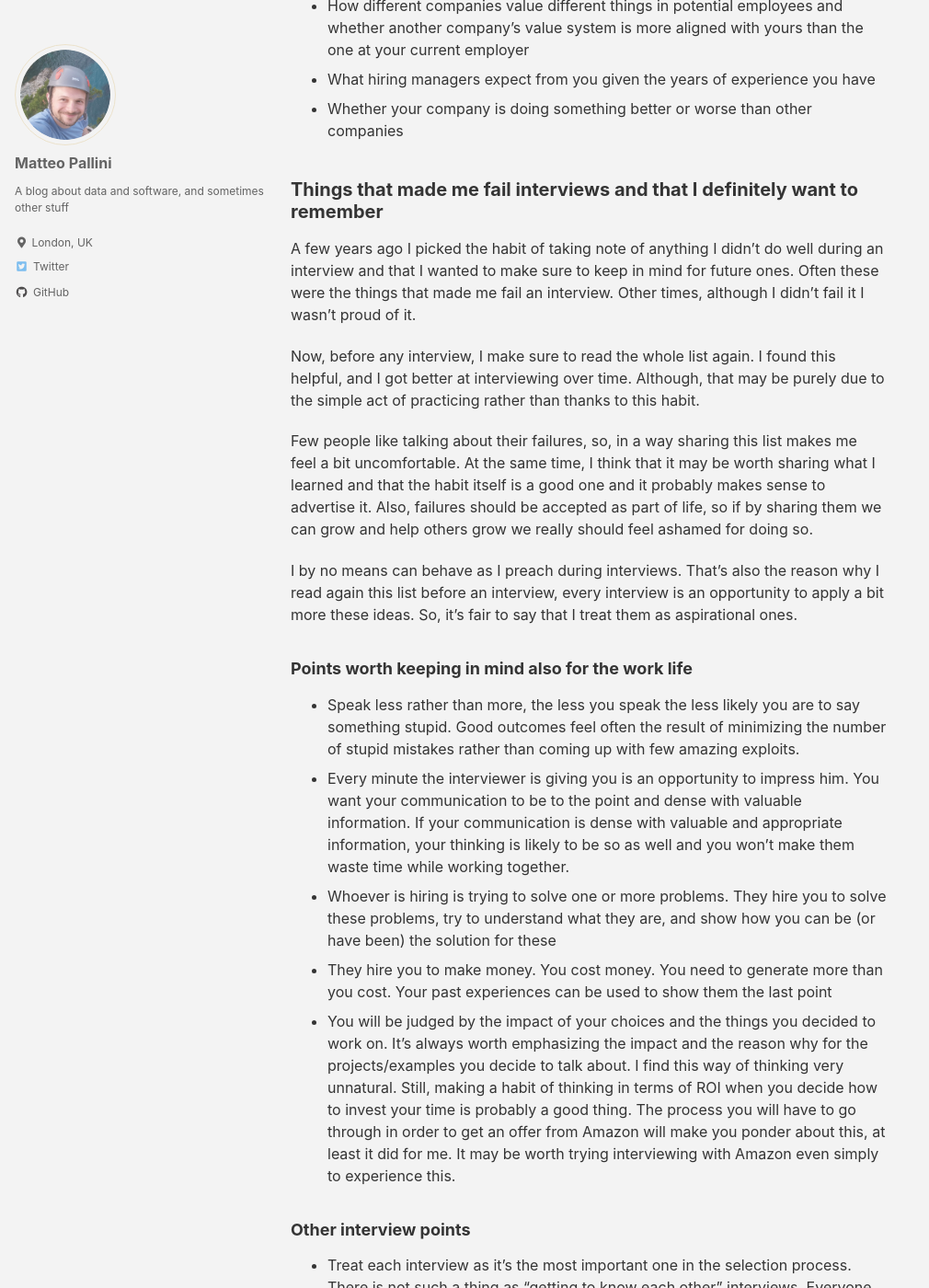
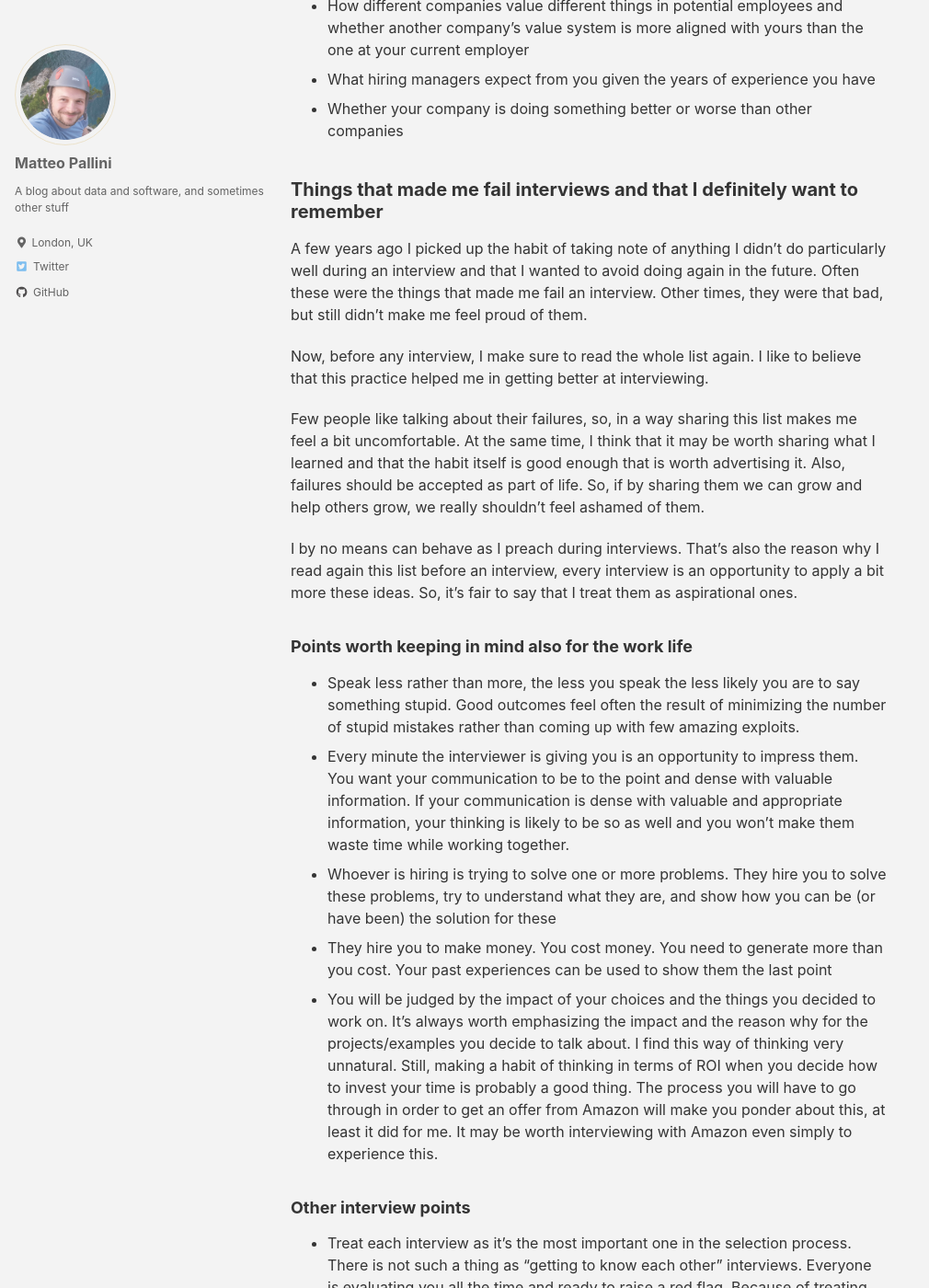
Before and after one commit to matteo-pallini/drabbit17.github.io, a Jekyll site: the page built from _posts/2021-04-07-job-interviews-mistakes-and-learnings.md, in a window 1280 px wide and 1400 px high, scrolled down 1512 px. Shown: the whole window at 92% size, without its empty margins (0-1010 px from the left). Built offline with Jekyll 4.4.1, drawn with Linux system fonts in a browser that asks for light colours; cached includes are drawn as plain includes; nearby versions of some CDN libraries; some of the changed text lies outside the part shown.

Commit message:
rework some of the text and add some more comments

```diff
--- a/_posts/2021-04-07-job-interviews-mistakes-and-learnings.md
+++ b/_posts/2021-04-07-job-interviews-mistakes-and-learnings.md
@@ -19,44 +19,45 @@ Whether you think it's reasonable or not feeling miserable for a bad interview,
 Having agreed that for the most part being interviewed is not pleasant, I think that it is still valuable to do so from time to time (probably once per semester). Interviews are great for collecting feedback on any of the followings:
 
 - How much you are worth according to the market. As long as you cannot get an offer for X,000 of your favorite currency it's unlikely that you actually deserve that much (according to the market). As long as you cannot get an offer from a FAANG it's unlikely that you are yet FAANG material. Not caring about these things is fine, and probably will give you a happier life, it's mostly a matter of awareness. If you do care, it's important to figure it out as soon as possible and start working on that
-- How good you are in your field of knowledge, how much you actually know, and whether you are able to explain it clearly. Oftentimes your co-worker or friends will be "nice" to you and won't tell you that you are wrong about something or have a superficial understanding of it, or that they don't understand what you are talking about. Someone deciding whether or not to hire you is likely to be less nice.
-- What you don't know, your colleagues don't know, but you should
-- How much your achievements are worth in the eyes of others (Amazon is particularly good at making you think about this, but possibly narrow-minded in evaluating it). Being challenged from time to time on the impact of your choices and work is a good way of developing a sense of constant awareness about it, as well as a neurosis
+- How good you are in your field of knowledge, how much you actually know, and whether you are able to explain it clearly. Oftentimes your co-worker or friends will be "nice" to you and won't tell you that you are wrong about something or have a superficial understanding of it, or that they don't understand what you are talking about. Someone deciding whether or not to hire you is less likely to be that nice.
+- What you don't know, your colleagues don't know, but you both should
+- How much your achievements are worth according to others (Amazon is particularly good at making you think about this, but possibly narrow-minded in evaluating it). Being challenged from time to time on the impact of your choices and work is a good way of developing a sense of constant awareness about it, as well as a neurosis
 - Whether the market is changing and your skill-set starts being obsolete
 - How different companies value different things in potential employees and whether another company's value system is more aligned with yours than the one at your current employer
 - What hiring managers expect from you given the years of experience you have
 - Whether your company is doing something better or worse than other companies
 
 ## Things that made me fail interviews and that I definitely want to remember
-A few years ago I picked the habit of taking note of anything I didn't do well during an interview and that I wanted to make sure to keep in mind for future ones. Often these were the things that made me fail an interview. Other times, although I didn't fail it I wasn't proud of it.
+A few years ago I picked up the habit of taking note of anything I didn't do particularly well during an interview and that I wanted to avoid doing again in the future. Often these were the things that made me fail an interview. Other times, they were that bad, but still didn't make me feel proud of them.
 
-Now, before any interview, I make sure to read the whole list again. I found this helpful, and I got better at interviewing over time. Although, that may be purely due to the simple act of practicing rather than thanks to this habit.
+Now, before any interview, I make sure to read the whole list again. I like to believe that this practice helped me in getting better at interviewing.
 
-Few people like talking about their failures, so, in a way sharing this list makes me feel a bit uncomfortable. At the same time, I think that it may be worth sharing what I learned and that the habit itself is a good one and it probably makes sense to advertise it. Also, failures should be accepted as part of life, so if by sharing them we can grow and help others grow we really should feel ashamed for doing so.
+Few people like talking about their failures, so, in a way sharing this list makes me feel a bit uncomfortable. At the same time, I think that it may be worth sharing what I learned and that the habit itself is good enough that is worth advertising it. Also, failures should be accepted as part of life. So, if by sharing them we can grow and help others grow, we really shouldn't feel ashamed of them.
 
 I by no means can behave as I preach during interviews. That's also the reason why I read again this list before an interview, every interview is an opportunity to apply a bit more these ideas. So, it's fair to say that I treat them as aspirational ones.
 
 ### Points worth keeping in mind also for the work life
 - Speak less rather than more, the less you speak the less likely you are to say something stupid. Good outcomes feel often the result of minimizing the number of stupid mistakes rather than coming up with few amazing exploits.
-- Every minute the interviewer is giving you is an opportunity to impress him. You want your communication to be to the point and dense with valuable information. If your communication is dense with valuable and appropriate information, your thinking is likely to be so as well and you won't make them waste time while working together.
+- Every minute the interviewer is giving you is an opportunity to impress them. You want your communication to be to the point and dense with valuable information. If your communication is dense with valuable and appropriate information, your thinking is likely to be so as well and you won't make them waste time while working together.
 - Whoever is hiring is trying to solve one or more problems. They hire you to solve these problems, try to understand what they are, and show how you can be (or have been) the solution for these
 - They hire you to make money. You cost money. You need to generate more than you cost. Your past experiences can be used to show them the last point
-- You will be judged by the impact of your choices and the things you decided to work on. It's always worth emphasizing the impact and the reason why for the projects/examples you decide to talk about. I find this way of thinking very unnatural. Still, making a habit of thinking in terms of ROI when you decide how to invest your time is probably a good thing. The process you will have to go through in order to get an offer from Amazon will make you ponder about this, at least it did for me. It may be worth trying interviewing with Amazon even simply to experience this.
+- You will be judged by the impact of your choices and the things you decided to work on. It's always worth emphasizing the impact and the reason why for the projects/examples you decide to talk about. I find this way of thinking very unnatural. Still, making a habit of thinking in terms of ROI when you decide how to invest your time is probably a good thing. The process you will have to go through in order to get an offer from Amazon will make you ponder about this, at least it did for me. It may be worth interviewing with Amazon even simply to experience this.
 
 ### Other interview points
 - Treat each interview as it’s the most important one in the selection process. There is not such a thing as "getting to know each other" interviews. Everyone is evaluating you all the time and ready to raise a red flag. Because of treating lightly "getting to know each other" interviews, after I passed the "hard" ones, I failed or got an unideal offer on at least two selection processes.
 - Treat potential co-workers as you treat hiring managers during the interviews. They also want to be impressed. If they are they will support your case in the final decision
-- When someone who worked at Facebook/Google says that you should be able to code certain data structures or algorithms in less than 10 minutes being blindfolded you should treat it as a fact. You have to, so make sure you can. I failed a very very important interview because of this
-- In small companies/start-ups doing a take-home assignment really really well can make you earn a “forgive card” for the following interviews or a larger than average offer. In my short career, I have seen this clearly happening at least four times so far. Spending an extra 10 hours on an assignment (making the code clean, adding tests,....) can add a few (or several) thousand pounds to the final offer, very high ROI.
+- When someone who worked at Facebook/Google says that you should be able to code certain data structures or algorithms in less than 10 minutes being blindfolded you should treat it as a fact. You have to, so make sure you can. I failed a very important interview because of this. I very often still fails live coding interviews, but that is another story.
+- In small companies/start-ups doing a take-home assignment really well can make you earn a “forgive card” for the following interviews or a larger than average offer. In my short career, I have seen this clearly happening at least four times so far. Spending an extra 10 hours on an assignment (making the code clean, adding tests,....) can add a few (or several) thousand pounds to the final offer, very high ROIL.
 - Do not assume that part of your answers is given for granted. Start from simple answers and build from there
 - If someone doesn’t understand your answer to one of their questions, ask whether there is a specific part that was not clear, and explain it slowly again, maybe use an example, or an analogy
 - Always have ready an answer for the following questions: 1)Explain to me something technical but not tech. 2)Tell me about the last thing you geeked out
 
 ### Obvious, but not always so
-- Always behave as if you want the job
+- Always behave as if you want the job. This probably sounds controversial, so it may be worth adding a bit more context. For various reasons I found myself taking a few interviews not seriously enough. Either because I wasn't sure whether I liked the job/company, either because I was demotivated or tired due to other reasons, either because I got the impression it wasn't an "important" interview in the process. This attitude only brings downsides. As long as you were interested enough to schedule the interview, you should behave as you actually want the job. Your mood will get better and your weak interest may grow stronger after some of the interviews. Still, the poor excitement you displayed may have already been enough to lead to a rejection.
 - If you do not understand a question you should ask them to repeat it. You may also rephrase and repeat the question to make sure you understood it
 - When an experience interviewer ask a question often he has something specific in mind, try to figure out before starting to answer. By figuring it out and giving a context related answer you not only show that you have the knowledge that he/she is looking for but also that you actively listen to him, try to wear his shoes and solve his problems
 - You should read about all the technologies listed in the job spec and have a decent understanding of them
 
 
 Time taken to write post: approximately 6 hours
+Last update: 28-06-2022
```
